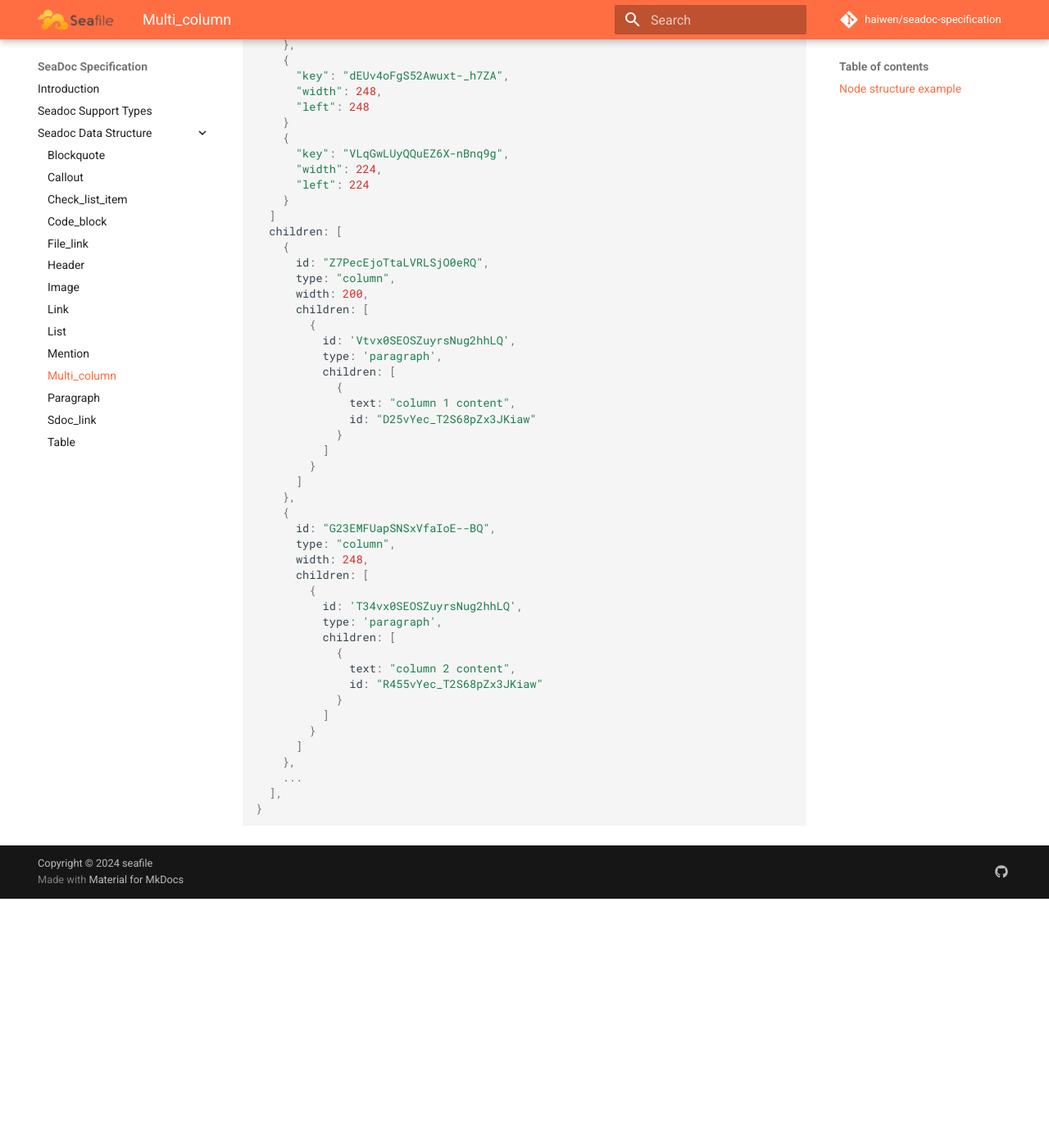
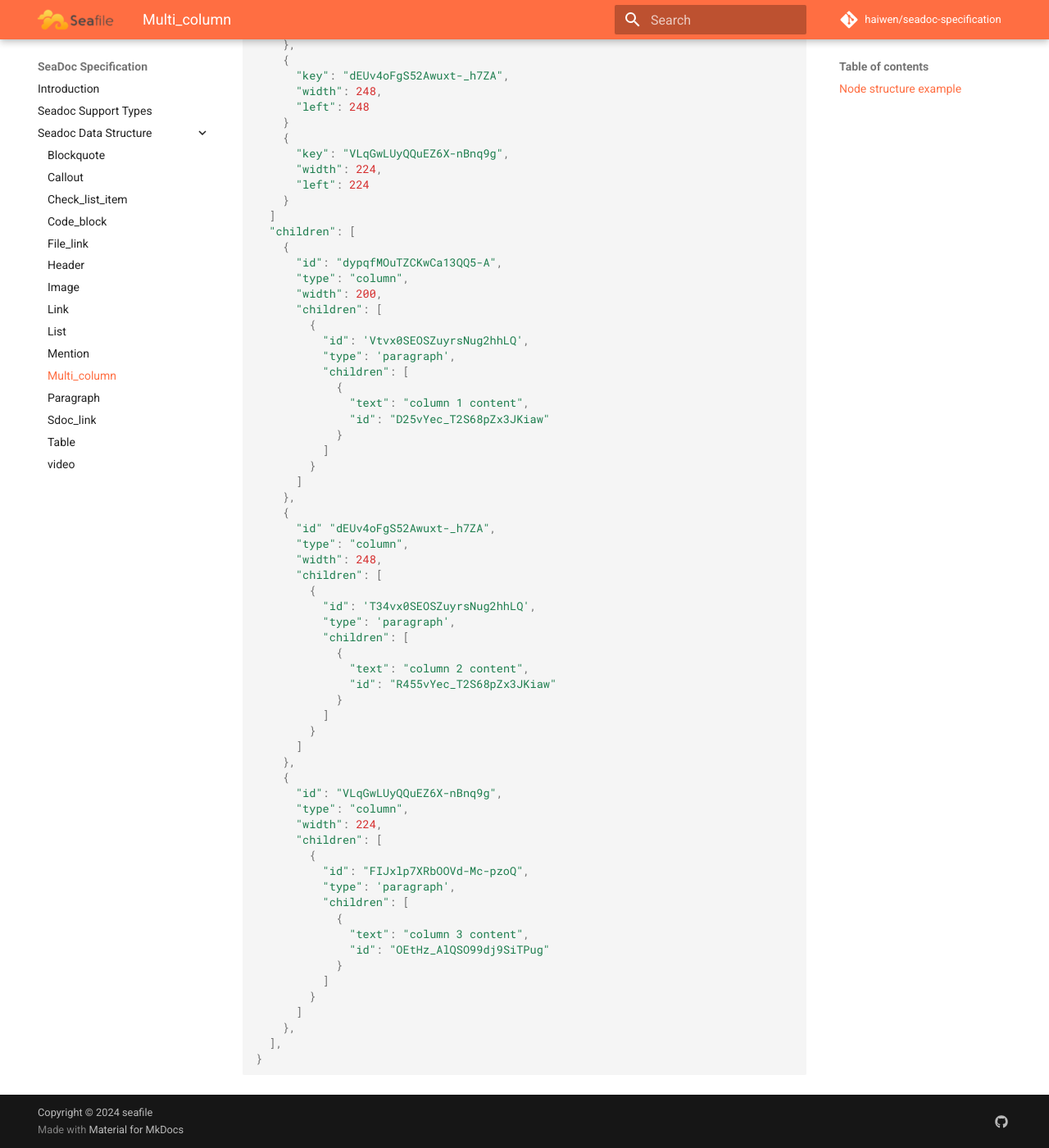
Before and after one commit to haiwen/seadoc-specification, an MkDocs documentation site: the page built from docs/data-structure/multi_column.md, in a window 1280 px wide and 1400 px high, scrolled down 713 px. Shown: the whole window at 82% size. Built offline with MkDocs 1.6.1 and Material for MkDocs 9.7.7, drawn with Linux system fonts in a browser that asks for light colours; comment, search, counter and statistics services are not loaded; before the commit the page ends 1809 px from its top, so only the background shows below that.

Commit message:
add video docs

````diff
--- a/docs/data-structure/multi_column.md
+++ b/docs/data-structure/multi_column.md
@@ -32,42 +32,58 @@
       "left": 224
     }
   ]
-  children: [
+  "children": [
     {
-      id: "Z7PecEjoTtaLVRLSjO0eRQ",
-      type: "column",
-      width: 200,
-      children: [
+      "id": "dypqfMOuTZCKwCa13QQ5-A",
+      "type": "column",
+      "width": 200,
+      "children": [
         {
-          id: 'Vtvx0SEOSZuyrsNug2hhLQ',
-          type: 'paragraph',
-          children: [
+          "id": 'Vtvx0SEOSZuyrsNug2hhLQ',
+          "type": 'paragraph',
+          "children": [
             {
-              text: "column 1 content",
-              id: "D25vYec_T2S68pZx3JKiaw"
+              "text": "column 1 content",
+              "id": "D25vYec_T2S68pZx3JKiaw"
             }
           ]
         }
       ]
     },
     {
-      id: "G23EMFUapSNSxVfaIoE--BQ",
-      type: "column",
-      width: 248,
-      children: [
+      "id" "dEUv4oFgS52Awuxt-_h7ZA",
+      "type": "column",
+      "width": 248,
+      "children": [
         {
-          id: 'T34vx0SEOSZuyrsNug2hhLQ',
-          type: 'paragraph',
-          children: [
+          "id": 'T34vx0SEOSZuyrsNug2hhLQ',
+          "type": 'paragraph',
+          "children": [
             {
-              text: "column 2 content",
-              id: "R455vYec_T2S68pZx3JKiaw"
+              "text": "column 2 content",
+              "id": "R455vYec_T2S68pZx3JKiaw"
             }
           ]
         }
       ]
     },
-    ...
+    {
+      "id": "VLqGwLUyQQuEZ6X-nBnq9g",
+      "type": "column",
+      "width": 224,
+      "children": [
+        {
+          "id": "FIJxlp7XRbOOVd-Mc-pzoQ",
+          "type": 'paragraph',
+          "children": [
+            {
+              "text": "column 3 content",
+              "id": "OEtHz_AlQSO99dj9SiTPug"
+            }
+          ]
+        }
+      ]
+    },
   ],
 }
 ```
--- a/mkdocs.yml
+++ b/mkdocs.yml
@@ -69,3 +69,4 @@
       - Paragraph: data-structure/paragraph.md
       - Sdoc_link: data-structure/sdoc_link.md
       - Table: data-structure/table.md
+      - video: data-structure/video.md
````
Also changed, not shown: docs/data-structure/video.md (added, +41 -0 lines), docs/support-types.md (+1 -0 lines).
